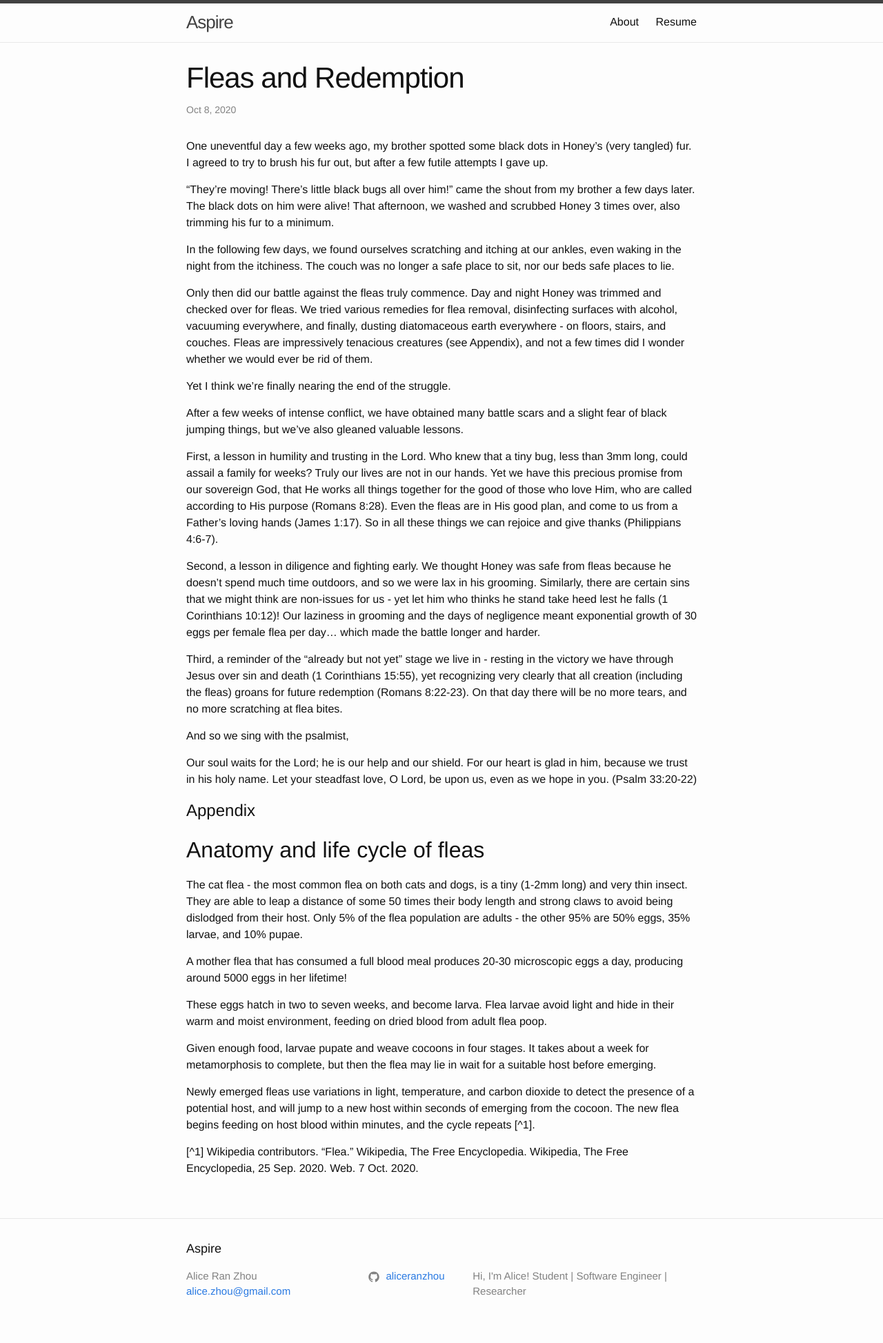
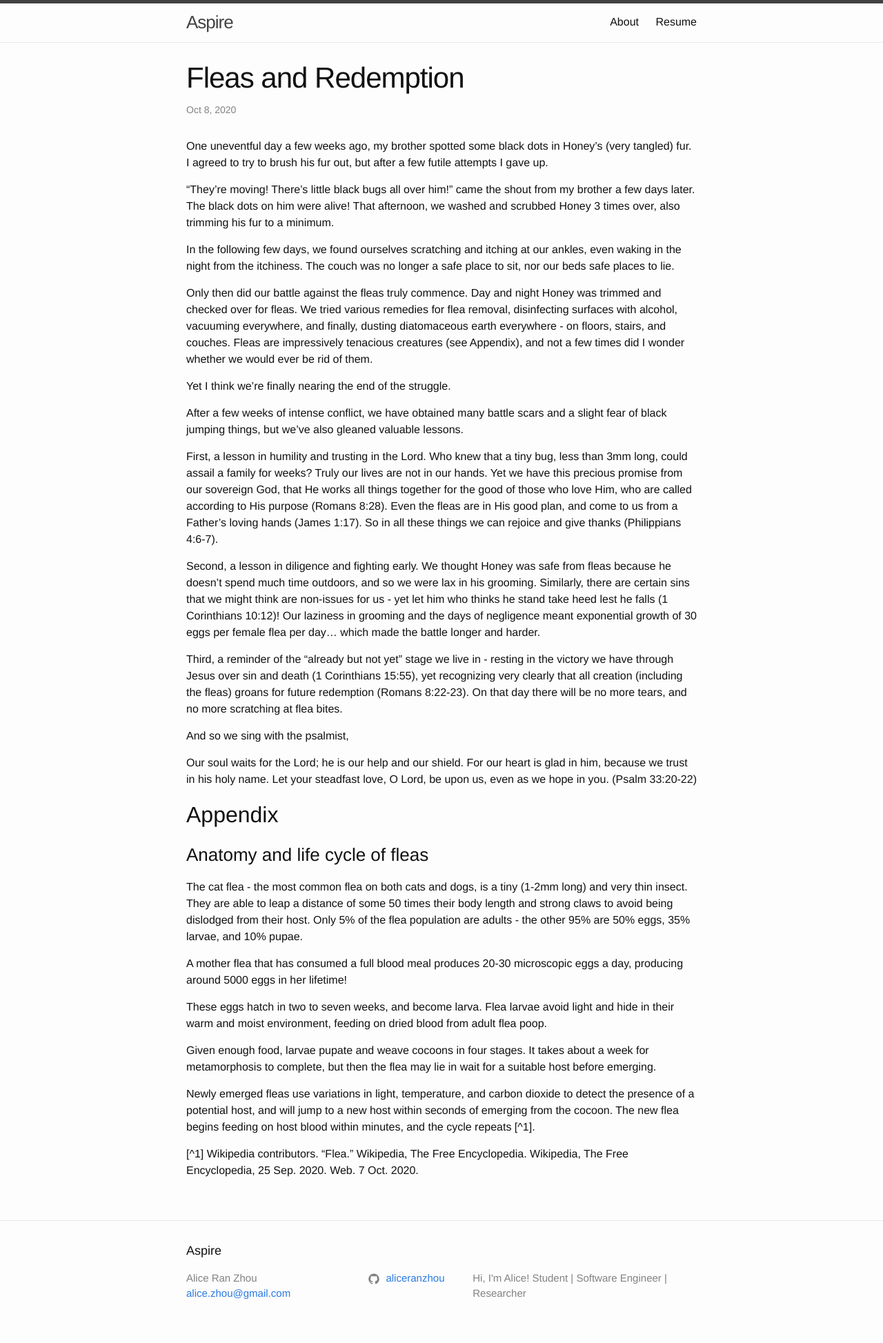
Before and after one commit to aliceranzhou/aliceranzhou.github.io, a Jekyll site: the page built from _posts/2020-10-03-fleas-and-redemption.md, in a window 1280 px wide. Shown: the whole page at 69% size. Built offline with Jekyll 4.4.1, drawn with Linux system fonts in a browser that asks for light colours.

Commit message:
fix formatting?

```diff
--- a/_posts/2020-10-03-fleas-and-redemption.md
+++ b/_posts/2020-10-03-fleas-and-redemption.md
@@ -32,8 +32,8 @@ Let your steadfast love, O Lord, be upon us,
     even as we hope in you.
 (Psalm 33:20-22)
 
-# Appendix
-## Anatomy and life cycle of fleas
+## Appendix
+### Anatomy and life cycle of fleas
 
 The cat flea - the most common flea on both cats and dogs, is a tiny (1-2mm long) and very thin insect. They are able to leap a distance of some 50 times their body length and strong claws to avoid being dislodged from their host. Only 5% of the flea population are adults - the other 95% are 50% eggs, 35% larvae, and 10% pupae.
 
```
